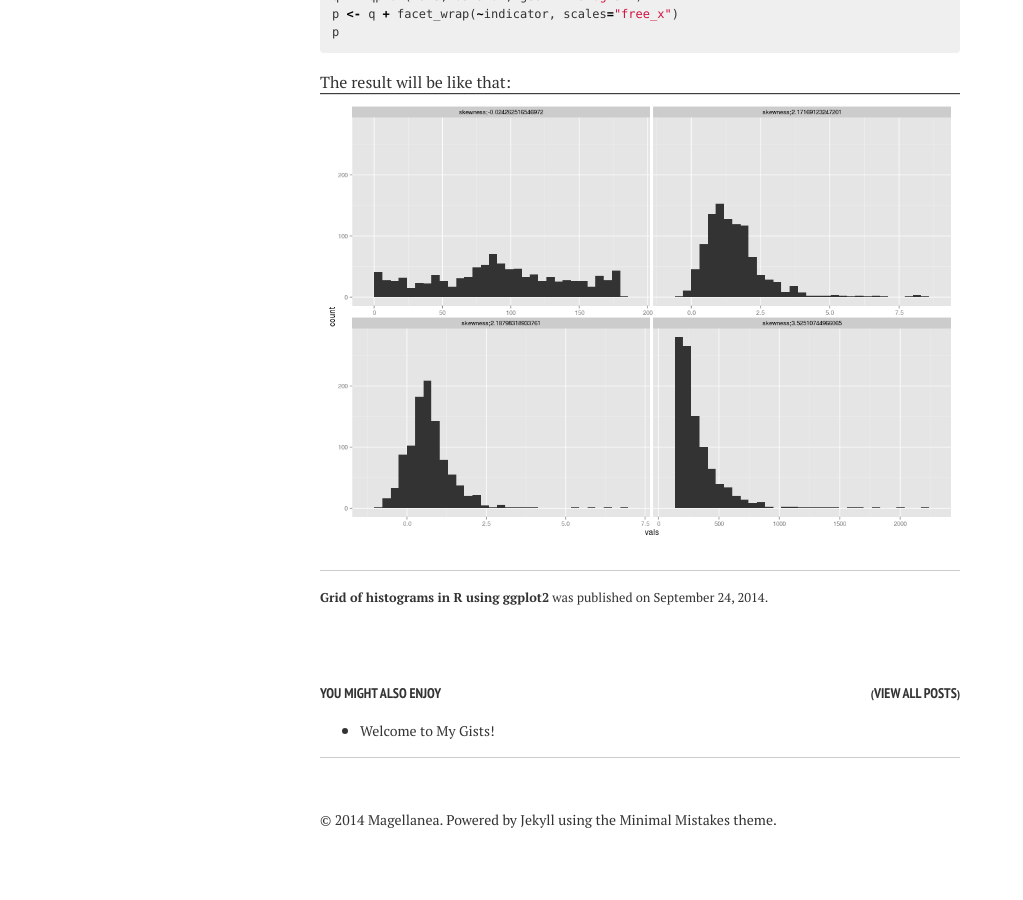
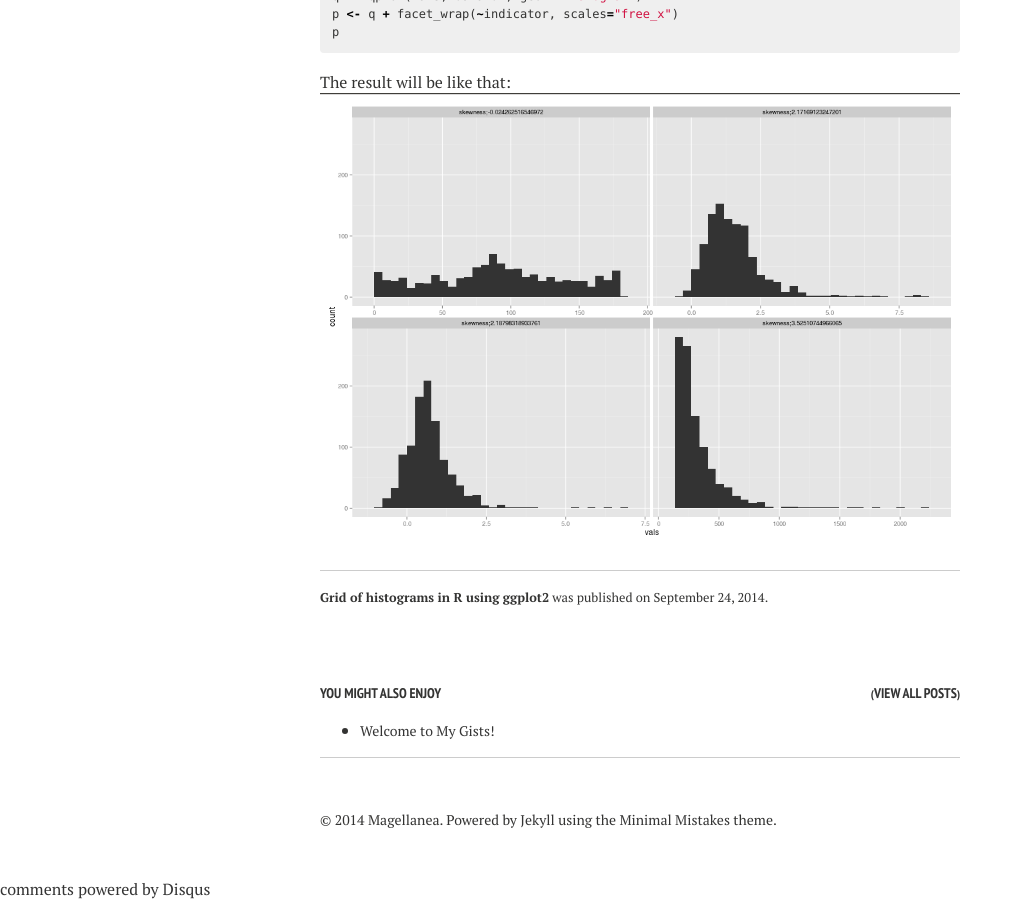
Before and after one commit to Magellanea/magellanea.github.io, a Jekyll site: the page built from gist/_posts/2014-09-08-R-histogram-gist.md, in a window 1280 px wide and 900 px high, scrolled down 1593 px. Shown: the whole window, without its empty margins (0-1023 px from the left). Built offline with Jekyll 4.4.1, drawn with Linux system fonts in a browser that asks for light colours; nearby versions of some CDN libraries; comment, search, counter and statistics services are not loaded; before the commit the page ends 2471 px from its top, so only the background shows below that.

Commit message:
Adding disqus for comments

```diff
--- a/_includes/_scripts.html
+++ b/_includes/_scripts.html
@@ -18,6 +18,6 @@
   })();
 </script>
 {% endif %}
-{% if page.comments %}
-  {% include _disqus_comments.html %}
+{% if page.comments == true %}
+  {% include _disqus-comments.html %}
 {% endif %}
--- a/_layouts/post.html
+++ b/_layouts/post.html
@@ -1,4 +1,5 @@
 <!doctype html>
+
 <!--[if lt IE 7]><html class="no-js lt-ie9 lt-ie8 lt-ie7" lang="en"> <![endif]-->
 <!--[if (IE 7)&!(IEMobile)]><html class="no-js lt-ie9 lt-ie8" lang="en"><![endif]-->
 <!--[if (IE 8)&!(IEMobile)]><html class="no-js lt-ie9" lang="en"><![endif]-->
@@ -10,7 +11,6 @@
 <body class="post">
 
 {% include _browser-upgrade.html %}
-
 {% include _navigation.html %}
 
 {% if page.image.feature %}
@@ -50,7 +50,7 @@
         <p class="byline"><strong>{{ page.title }}</strong> was published on <time datetime="{{ page.date | date_to_xmlschema }}">{{ page.date | date: "%B %d, %Y" }}</time>{% if page.modified %} and last modified on <time datetime="{{ page.modified | date: "%Y-%m-%d" }}">{{ page.modified | date: "%B %d, %Y" }}</time>{% endif %}.</p>
       </footer>
     </div><!-- /.article-wrap -->
-  {% if site.owner.disqus-shortname and page.comments == true %}
+  {% if page.comments == true %}
     <section id="disqus_thread"></section><!-- /#disqus_thread -->
   {% endif %}
   </article>
```
Also changed, not shown: _includes/_disqus-comments.html (renamed from _includes/_disqus_comments.html, +1 -11 lines).
